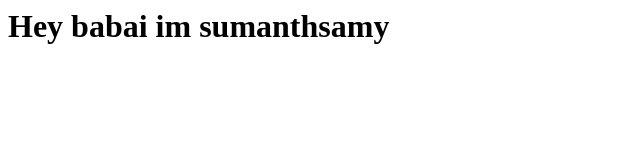
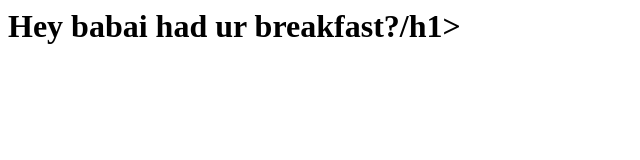
Before and after one commit to Sumanthsamy/Project-02, a plain HTML site: page src/main/webapp/index.html in a window 1280 px wide. Shown: the whole page, without its empty margins (0-640 px from the left). Drawn offline with Linux system fonts and the light colour scheme.

Commit message:
initial commit

```diff
--- a/src/main/webapp/index.html
+++ b/src/main/webapp/index.html
@@ -1 +1 @@
-<h1>Hey babai im sumanthsamy</h1>
+<h1>Hey babai had ur breakfast?/h1>
```
